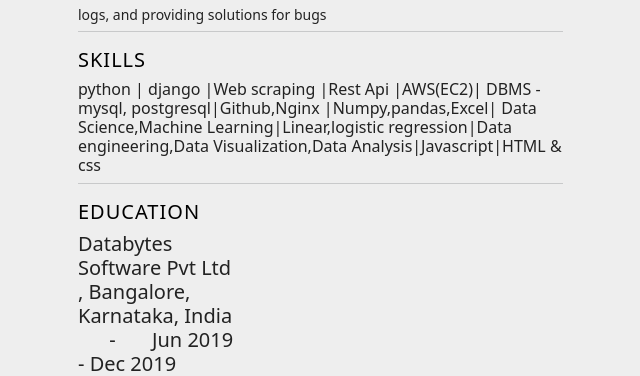
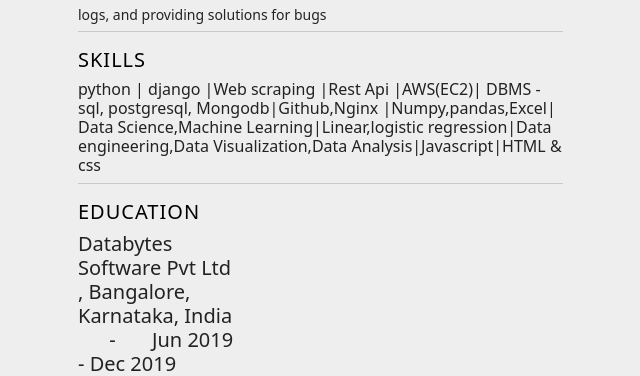
Before and after one commit to nuelxlencedjango/personal_app, a Django app: template templates/project/pdf.html in a window 1280 px wide. Shown: the part 1321-1697 px from the top of the page, without its empty margins (162-802 px from the left). Run offline with Django 4.2, Linux system fonts and the light colour scheme; the template is opened without the code that fills it, so the values that code supplies are empty.

Commit message:
mirations

```diff
--- a/templates/project/home.html
+++ b/templates/project/home.html
@@ -248,7 +248,7 @@ body {
         <div class="col-div-6"><p class="p2">Nginx</p></div>
         <div class="col-div-6"><p class="p2">HTML & css</p></div>
 		<div class="col-div-6"><p class="p2">Web scraping</p></div>
-        <div class="col-div-6"><p class="p2">DBMS - mysql, postgresql</p></div>
+        <div class="col-div-6"><p class="p2">DBMS - mysql, postgresql,Mongodb</p></div>
         <div class="col-div-6"><p class="p2">Numpy</p></div>
         <div class="col-div-6"><p class="p2">pandas</p></div>
         <div class="col-div-6"><p class="p2">Excel</p></div>
--- a/templates/project/pdf.html
+++ b/templates/project/pdf.html
@@ -333,7 +333,7 @@
             <hr class="hr2">
             <h2 class="heading" style=" margin-top: 10px">Skills</h2>
 
-            <h6>python | django |Web scraping |Rest Api |AWS(EC2)| DBMS - mysql, postgresql|Github,Nginx |Numpy,pandas,Excel| Data Science,Machine Learning|Linear,logistic regression|Data engineering,Data Visualization,Data Analysis|Javascript|HTML & css</h6>
+            <h6>python | django |Web scraping |Rest Api |AWS(EC2)| DBMS - sql, postgresql, Mongodb|Github,Nginx |Numpy,pandas,Excel| Data Science,Machine Learning|Linear,logistic regression|Data engineering,Data Visualization,Data Analysis|Javascript|HTML & css</h6>
            <!--<span>python | django |Web scraping |Rest Api |AWS(EC2)| DBMS - mysql, postgresql|Github,Nginx |Numpy,pandas,Excel| Data Science,Machine Learning|Linear,logistic regression|Data engineering,Data Visualization,Data Analysis|Javascript|HTML & css</span>-->
 
             <hr class="hr2">
```
Also changed, not shown: db.sqlite3.
